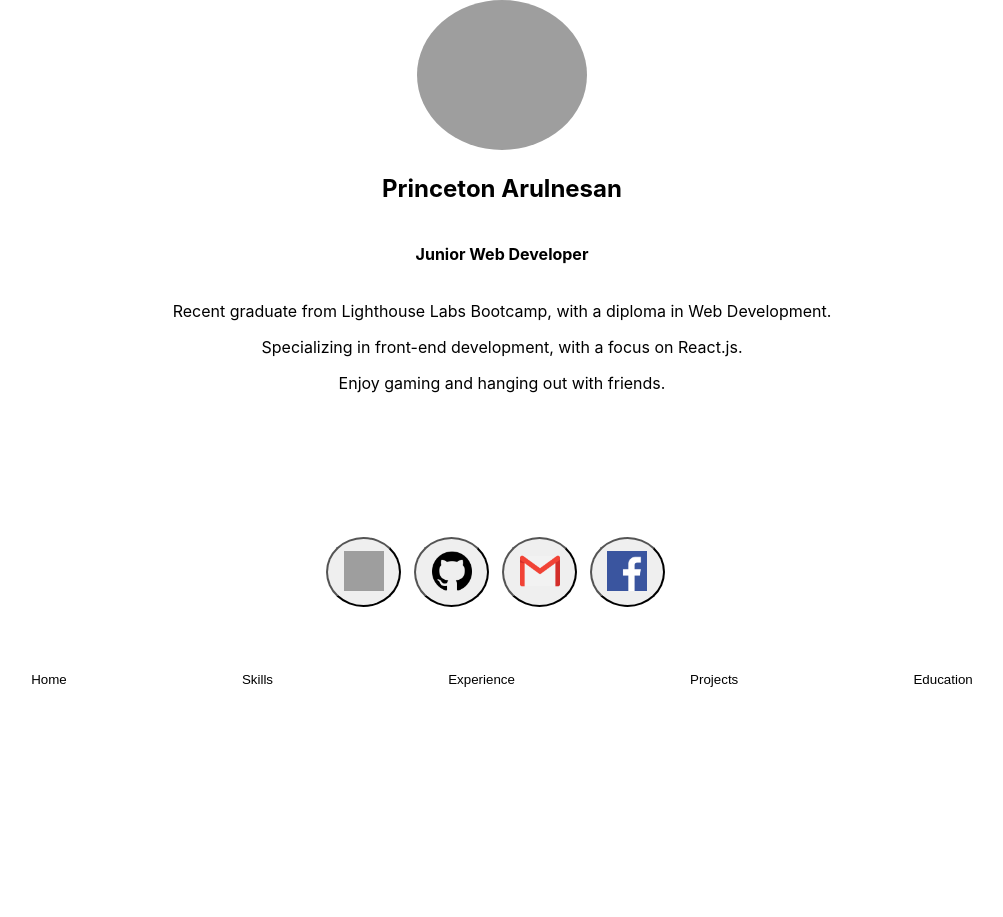
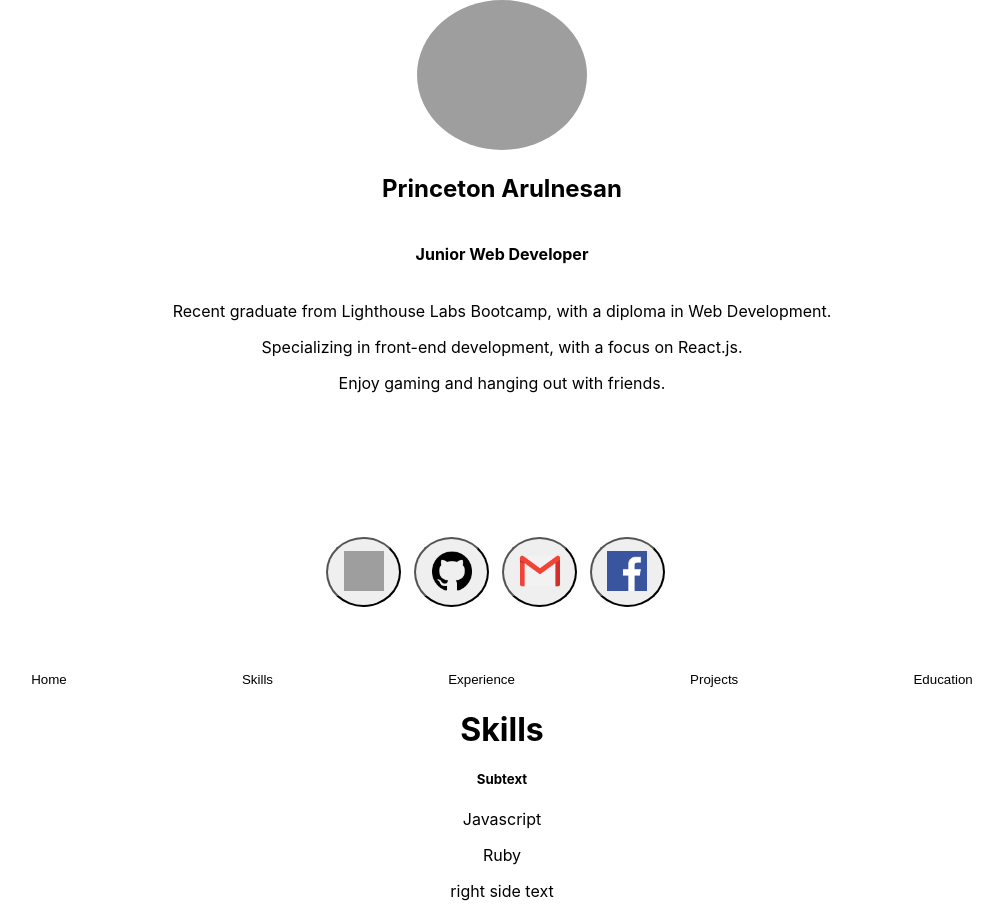
Before and after one commit to princeton98/Personal-Portfolio, a React (Create React App) app: page / in a window 1280 px wide. Both pictures are taken after a click on the button "Skills". Shown: the whole page, without its empty margins (138-1141 px from the left). Before the commit the page ends 800 px from the top, so only its background shows below. Built offline with nearby package versions, Linux system fonts and the light colour scheme; grey boxes are pictures that could not be loaded.

Commit message:
added tab buttons

```diff
--- a/src/components/Bottom.jsx
+++ b/src/components/Bottom.jsx
@@ -1,10 +1,17 @@
-import React from 'react';
+import React, {useState} from 'react';
 import Tabs from './Tabs'
+import Home from './Tabs_description/Home'
+import Skills from './Tabs_description/Skills'
 
 export default function Bottom(props) {
+  const [transition, setTransition] = useState("Home")
+  console.log(transition);
   return (
     <div>
-      <Tabs></Tabs>
+      <Tabs transition={transition}
+      setTransition={setTransition}></Tabs>
+      {transition === "Home" && <Home></Home>}
+      {transition === "Skills" && <Skills></Skills>}
     </div>
   )
 }
--- a/src/components/Tabs.jsx
+++ b/src/components/Tabs.jsx
@@ -1,13 +1,15 @@
 import React from 'react';
 import './Tabs.css'
+import Home from './Tabs_description/Home';
 
 export default function Tabs(props) {
+
   return (
     <div className="tabs">
-      <button className="tabs-buttons">
+      <button className="tabs-buttons" onClick={() => props.setTransition("Home")}>
         Home
       </button>
-      <button className="tabs-buttons">
+      <button className="tabs-buttons" onClick={() => props.setTransition("Skills")}>
         Skills
       </button>
       <button className="tabs-buttons">
--- /dev/null
+++ b/src/components/Tabs_description/Skills.jsx
@@ -0,0 +1,23 @@
+import React from 'react';
+
+export default function Skills(props) {
+  return (
+    <div>
+      <h1>Skills</h1>
+      <h5>Subtext</h5>
+      <div className="left-side">
+      <p>
+        Javascript
+      </p>
+      <p>
+        Ruby
+      </p>
+      </div>
+      <div className="right-side">
+        <p>
+          right side text
+        </p>
+      </div>
+    </div>
+  )
+}
```
Also changed, not shown: src/components/Tabs/Skills.jsx (deleted), src/components/Tabs_description/Home.jsx (renamed from src/components/Tabs/Home.jsx).
